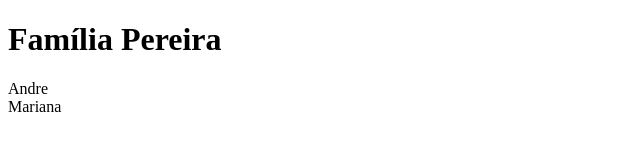
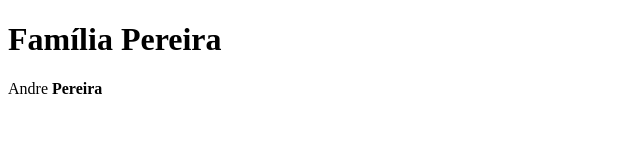
Before and after one commit to pedroadmn/react_course_dev, a React (Create React App) app: page / in a window 1280 px wide. Shown: the top 166 px of the page, without its empty margins (0-640 px from the left). Built offline with nearby package versions, Linux system fonts and the light colour scheme.

Commit message:
Fundaments about sending props to children component(1 member)

```diff
--- a/src/components/Familia.jsx
+++ b/src/components/Familia.jsx
@@ -3,5 +3,12 @@ import React from 'react';
 export default props =>
         <div>
             <h1>Família {props.sobrenome}</h1>
-            {props.children}
+            {React.cloneElement(props.children, { ...props })}
+
+            {/*{React.cloneElement(props.children, props)}  Menos usado*/}
+
+            {/*<h1>Família {props.sobrenome}</h1>
+            {React.cloneElement(props.children, { sobrenome: props.sobrenome })}*/}
+
+            {/*{props.children}*/}
         </div>
--- a/src/index.js
+++ b/src/index.js
@@ -12,7 +12,7 @@ ReactDOM.render(
     <div>
         <Familia sobrenome='Pereira'>
             <Membro nome='Andre' />
-            <Membro nome='Mariana' />
+            {/*<Membro nome='Mariana' />*/}
         </Familia>
         {/*<FamiliaSilva/>*/}
         {/*<MultiElementos />*/}
```
